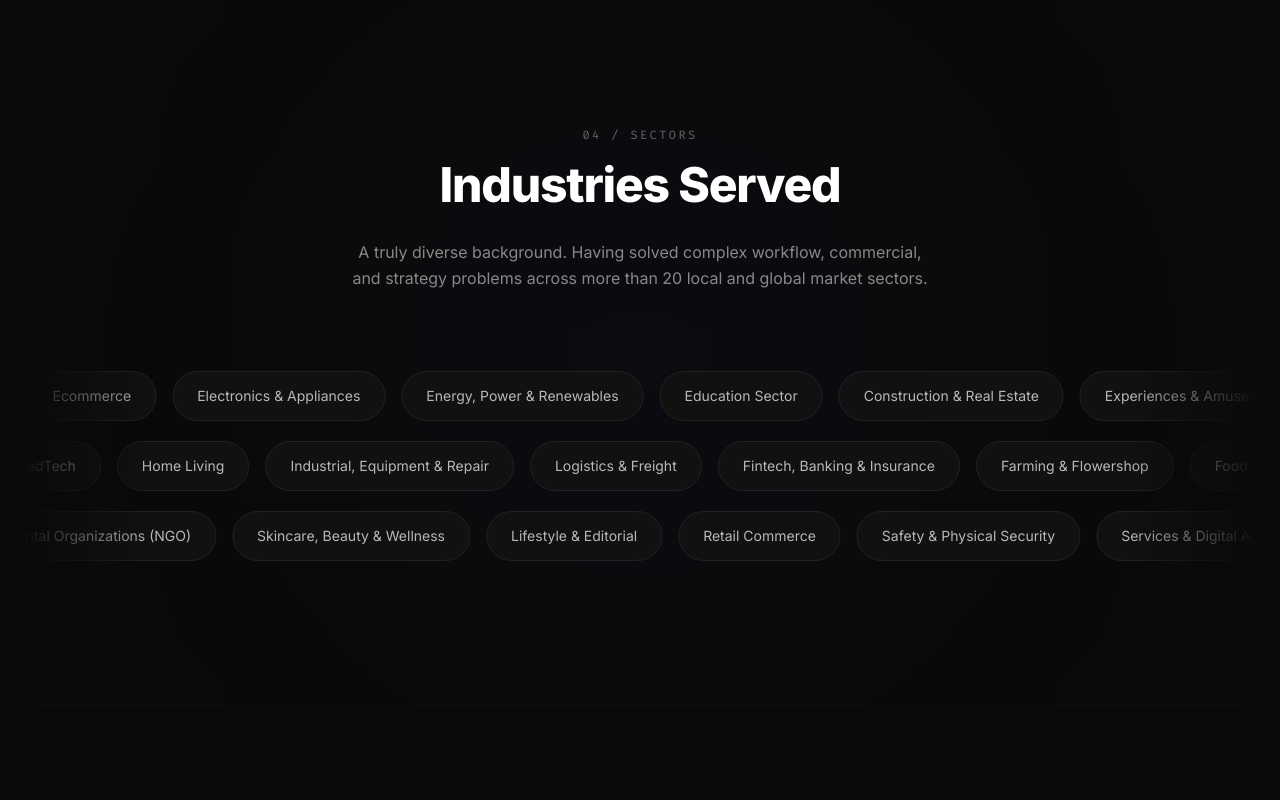
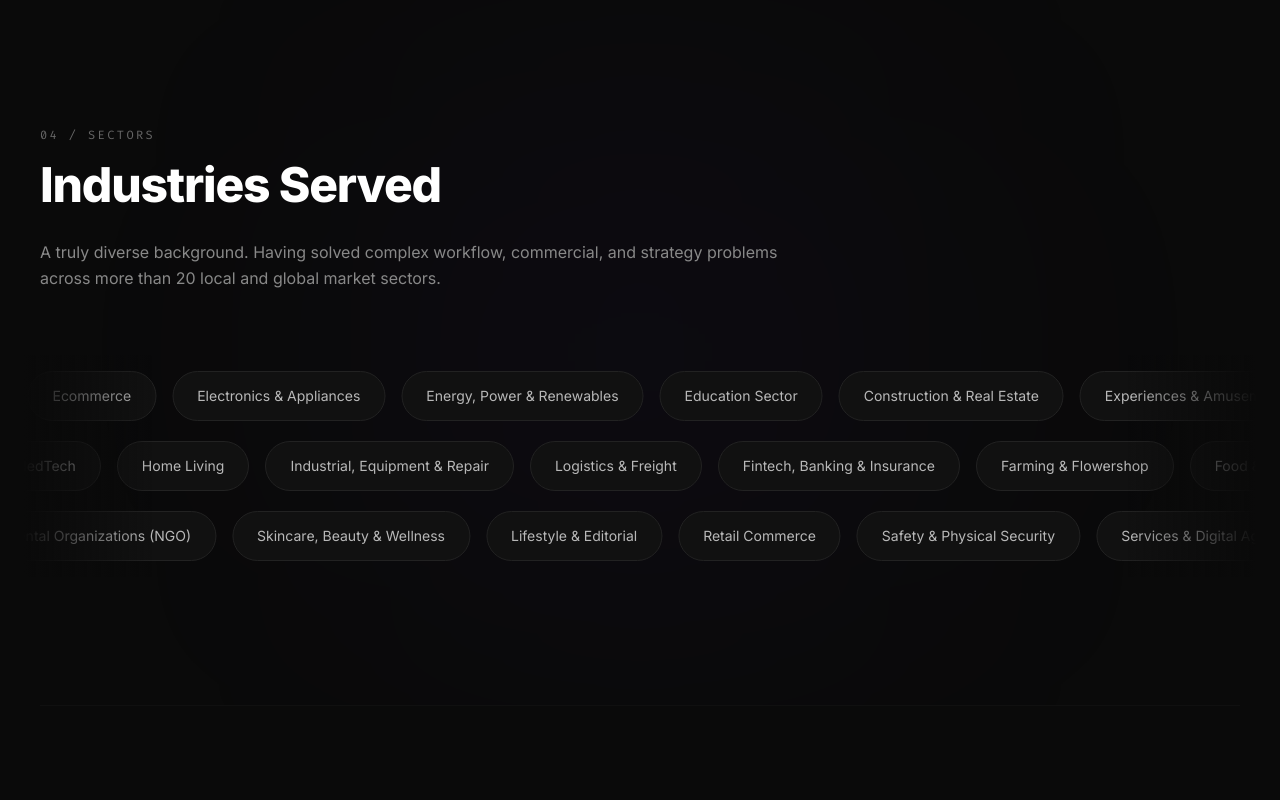
Before and after one commit to rizaldydayto7-glitch/rizaldy-portfolio, a React (Vite) app: page / in a window 1280 px wide. Shown: the part 3400-4200 px from the top of the page. Built offline with nearby package versions, Linux system fonts and the light colour scheme.

Commit message:
Update Portfolio Content

```diff
--- a/src/components/IndustriesSection.tsx
+++ b/src/components/IndustriesSection.tsx
@@ -34,15 +34,15 @@ export default function IndustriesSection() {
       {/* Background Ambience Ambient Lights */}
       <div className="absolute top-1/2 left-1/2 -translate-x-1/2 -translate-y-1/2 w-[500px] h-[500px] bg-accent-custom/5 blur-[160px] rounded-full pointer-events-none" />
 
-      {/* Title block - Centered */}
-      <div className="reveal-on-scroll text-center max-w-[800px] mx-auto mb-16 px-4">
+      {/* Title block - Left-aligned following the universal margin */}
+      <div className="max-w-[1200px] mx-auto w-full mb-16 reveal-on-scroll">
         <span className="font-mono text-xs uppercase tracking-[0.2em] text-[#666666] mb-3 block">
           04 / Sectors
         </span>
         <h2 className="text-3xl sm:text-5xl font-extrabold text-white tracking-tight leading-tight mb-6">
           Industries Served
         </h2>
-        <p className="text-[#888888] text-base leading-relaxed max-w-xl mx-auto">
+        <p className="text-[#888888] text-base leading-relaxed max-w-3xl">
           A truly diverse background. Having solved complex workflow, commercial, and strategy problems across more than 20 local and global market sectors.
         </p>
       </div>
--- a/src/components/PortfolioSection.tsx
+++ b/src/components/PortfolioSection.tsx
@@ -143,12 +143,12 @@ export default function PortfolioSection() {
   };
 
   return (
-    <section id="clients" className="py-24 sm:py-32 px-6 sm:px-12 md:px-16 lg:px-20 w-full max-w-none mx-auto border-t border-[#222222]/30 relative">
+    <section id="clients" className="py-24 sm:py-32 px-6 w-full border-t border-[#222222]/30 relative">
       {/* Upper Subtle Background glow */}
       <div className="absolute top-1/2 left-1/2 -translate-x-1/2 -translate-y-1/2 w-96 h-96 bg-accent-custom/5 blur-[120px] rounded-full pointer-events-none" />
 
-      {/* Contained Centered Content Area with Left Alignment */}
-      <div className="max-w-[1400px] w-full mx-auto relative z-10 flex flex-col items-start text-left">
+      {/* Contained Centered Heading Area following the universal margin */}
+      <div className="max-w-[1200px] w-full mx-auto relative z-10 flex flex-col items-start text-left mb-16">
         {/* Section Title */}
         <div className="flex flex-col md:flex-row md:items-end md:justify-between mb-16 gap-6 reveal-on-scroll w-full text-left">
           <div className="text-left">
@@ -171,7 +171,7 @@ export default function PortfolioSection() {
         </div>
 
         {/* Categories Filter Rail */}
-        <div className="flex flex-nowrap overflow-x-auto gap-2.5 mb-12 pb-3 scrollbar-none max-w-full -mx-4 px-4 sm:mx-0 sm:px-0 select-none w-full justify-start">
+        <div className="flex flex-nowrap overflow-x-auto gap-2.5 pb-3 scrollbar-none max-w-full select-none w-full justify-start">
           {categories.map((cat) => {
             const isActive = activeCategory === cat;
             return (
@@ -189,8 +189,10 @@ export default function PortfolioSection() {
             );
           })}
         </div>
+      </div>
 
-        {/* High-density Client Logo Board Grid */}
+      {/* High-density Client Logo Board Grid - Maximize Wide Margins for Grid */}
+      <div className="max-w-[1400px] w-full mx-auto relative z-10">
         <div className="grid grid-cols-2 xs:grid-cols-3 sm:grid-cols-4 md:grid-cols-5 lg:grid-cols-6 xl:grid-cols-8 gap-3 sm:gap-4 w-full">
           {filteredProjects.map((p, index) => {
             return (
```
